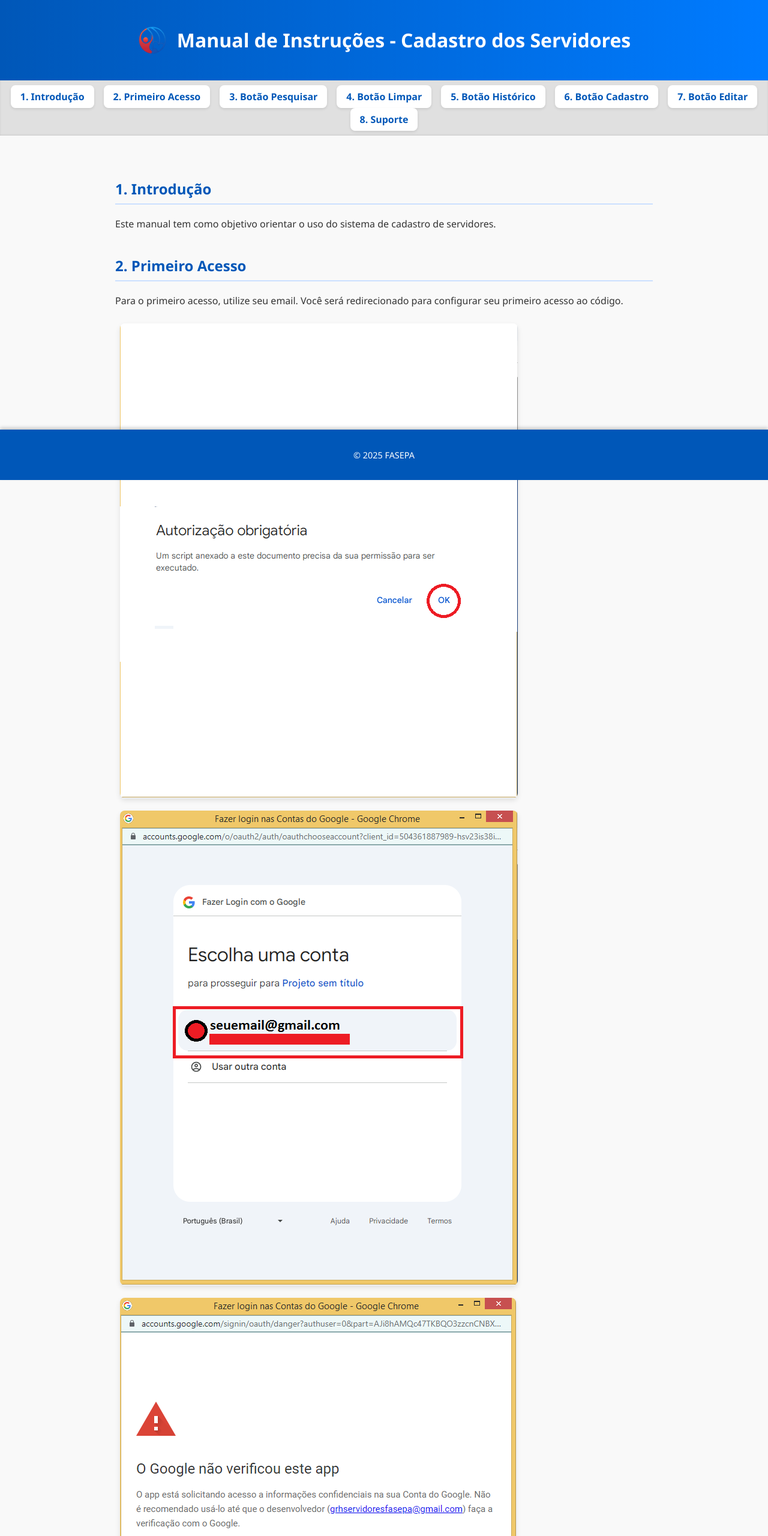
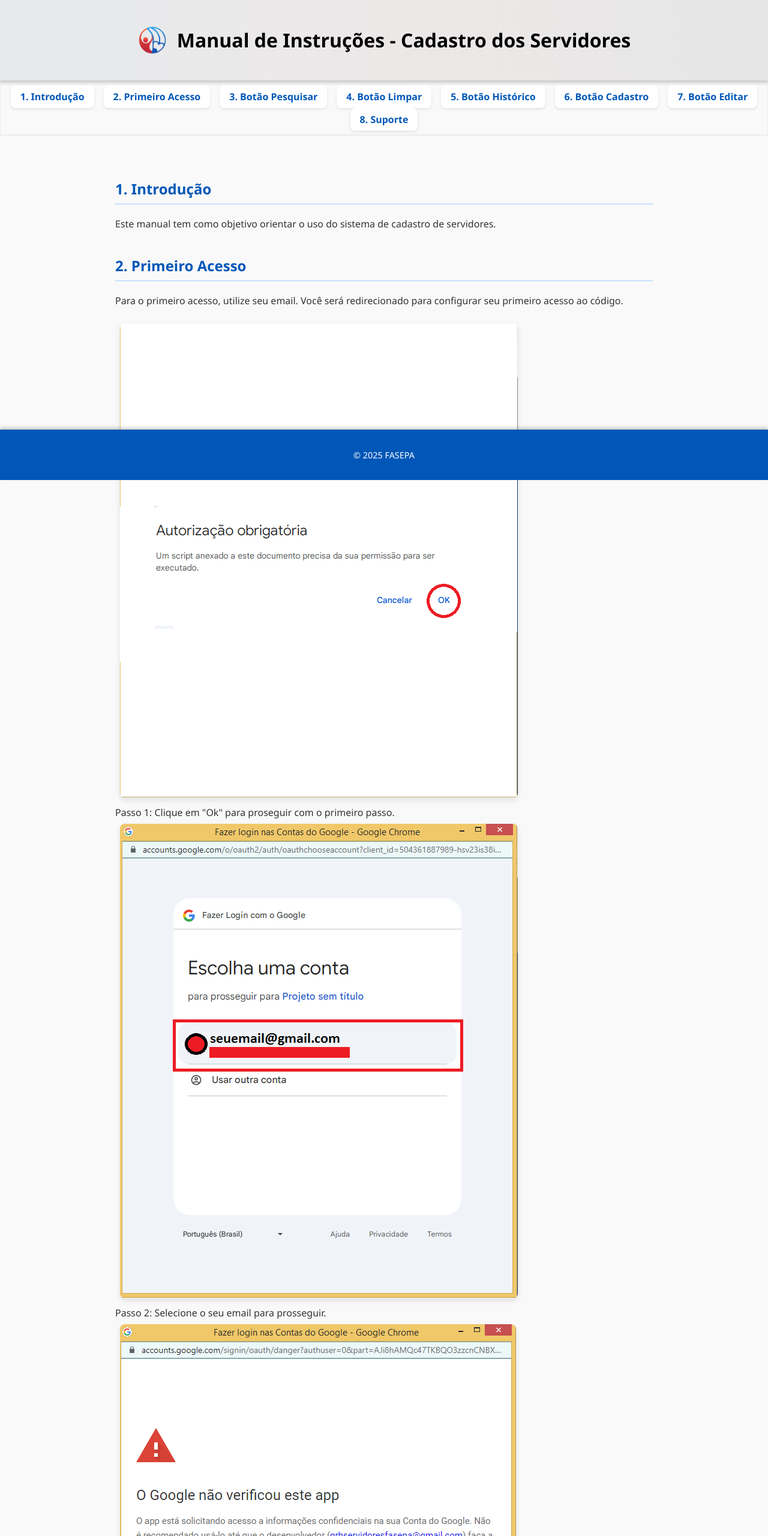
Before and after one commit to Mordev-tech/Formulario_Servidores_Fasepa, a plain HTML site: page index.html in a window 1280 px wide. Shown: the top 2560 px of the page at 60% size. Drawn offline with Linux system fonts and the light colour scheme.

Commit message:
Update index.html

```diff
--- a/index.html
+++ b/index.html
@@ -18,8 +18,8 @@
     }
 
     header {
-      background: linear-gradient(90deg, #0057b8, #007bff);
-      color: white;
+      background: linear-gradient(90deg,rgba(230, 234, 237, 1) 0%, rgba(237, 232, 232, 1) 50%, rgba(230, 230, 230, 1) 100%);
+      color: black;
       padding: 1.5rem;
       display: flex;
       align-items: center;
@@ -38,7 +38,7 @@
     }
 
     nav {
-      background-color: #e0e0e0;
+      background-color: linear-gradient(90deg,rgba(255, 122, 122, 1) 0%, rgba(235, 94, 94, 1) 49%, rgba(235, 68, 68, 1) 100%);
       padding: 1rem;
       box-shadow: inset 0 -1px 3px rgba(0, 0, 0, 0.1);
     }
@@ -170,11 +170,11 @@
 
     <h2 id="primeiro-acesso">2. Primeiro Acesso</h2>
     <p>Para o primeiro acesso, utilize seu email. Você será redirecionado para configurar seu primeiro acesso ao código.</p>
-    <img src="1.png" alt="Passo 1">
-    <img src="2.png" alt="Passo 2">
-    <img src="3.png" alt="Passo 3">
-    <img src="4.png" alt="Passo 4">
-    <img src="5.png" alt="Passo 5">
+    <img src="1.png" alt="Passo 1"><figcaption> Passo 1: Clique em "Ok" para proseguir com o primeiro passo.</figcaption>
+    <img src="2.png" alt="Passo 2"><figcaption> Passo 2: Selecione o seu email para prosseguir.</figcaption>
+    <img src="3.png" alt="Passo 3"><figcaption> Passo 3: Clique em "Avançado" para abrir as outras opções. </figcaption>
+    <img src="4.png" alt="Passo 4"><figcaption> Passo 4: Clique em "Acessar o Projeto sem título (não seguro)".</figcaption>
+    <img src="5.png" alt="Passo 5"><figcaption> Passo 5: Clique em "Continuar" para finalizar.</figcaption>
 
     <h2 id="botao-pesquisar">3. Botão Pesquisar</h2>
     <p><img src="NIIT - Pesquisar-Photoroom.png" alt="Ícone Pesquisar" class="icon">Este botão permite localizar registros existentes. Digite o nome ou matrícula e clique em “Pesquisar”.</p>
```
